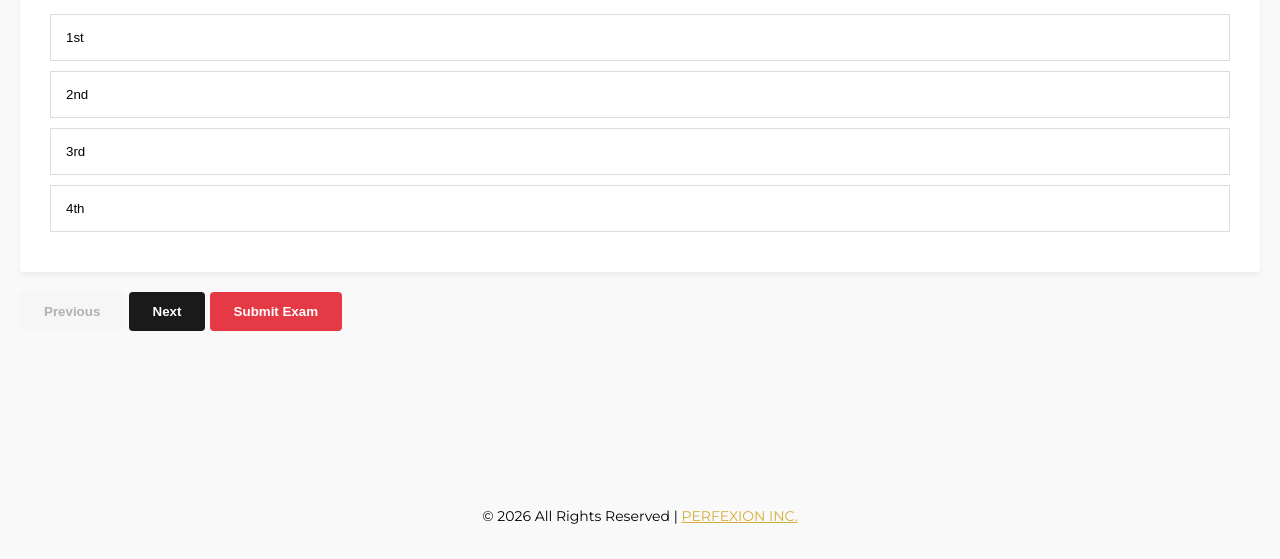
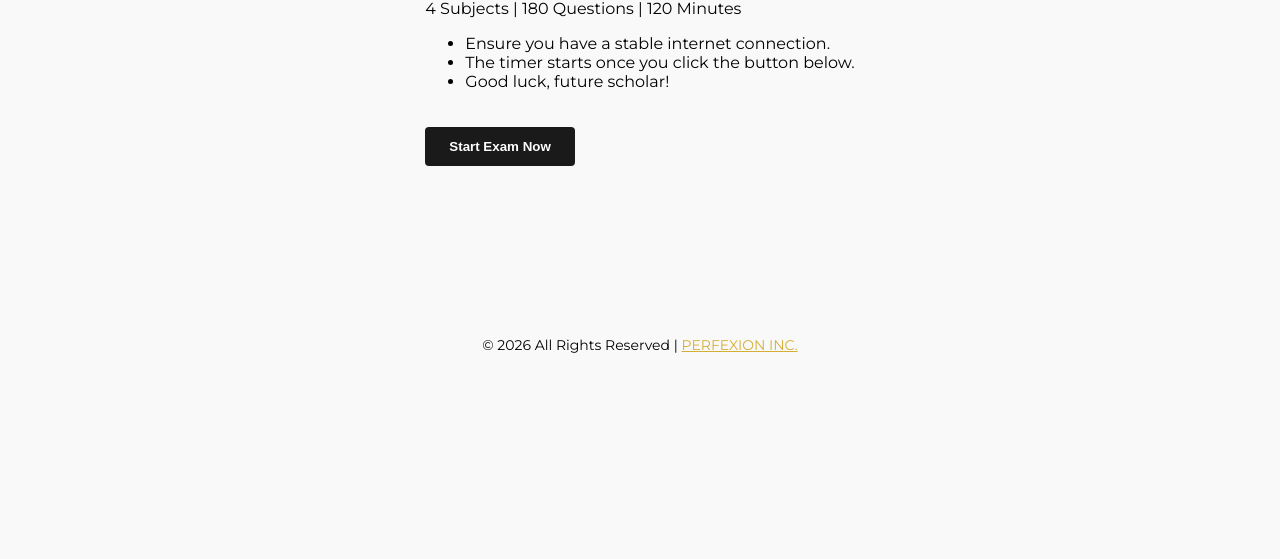
Before and after one commit to PERFEXION17/jamb-mock-exam, a plain HTML site: page index.html in a window 1280 px wide. Shown: the part 258-817 px from the top of the page. Drawn offline with Linux system fonts and the light colour scheme.

Commit message:
feat: add start screen

```diff
--- a/index.html
+++ b/index.html
@@ -5,10 +5,28 @@
     <meta name="viewport" content="width=device-width, initial-scale=1.0" />
     <title>JAMB Mock Simulation| 2026</title>
     <link rel="stylesheet" href="styles.css" />
-    <script async src="https://pagead2.googlesyndication.com/pagead/js/adsbygoogle.js?client=ca-pub-8054586171745918"
-     crossorigin="anonymous"></script>
+    <script
+      async
+      src="https://pagead2.googlesyndication.com/pagead/js/adsbygoogle.js?client=ca-pub-8054586171745918"
+      crossorigin="anonymous"
+    ></script>
   </head>
+
   <body class="exam-body">
+    <div id="start-screen" class="overlay">
+      <div class="start-card">
+        <h1>JAMB 2026 Mock Exam</h1>
+        <p>4 Subjects | 180 Questions | 120 Minutes</p>
+        <ul class="instructions">
+          <li>Ensure you have a stable internet connection.</li>
+          <li>The timer starts once you click the button below.</li>
+          <li>Good luck, future scholar!</li>
+        </ul>
+        <button id="begin-btn" class="btn btn--primary">Start Exam Now</button>
+      </div>
+    </div>
+
+    <div id="main-exam-container" style="display: none">
       <header class="header">
         <h1 class="header__title">JAMB CBT Simulation</h1>
         <div class="timer" id="timer">Time Left: 02:00:00</div>
@@ -39,7 +57,17 @@
           <button class="btn btn--danger" id="submit-btn">Submit Exam</button>
         </footer>
       </main>
-    <div class="credit"><p>&copy; 2026 All Rights Reserved | <a href="https://wa.me/2348100334346?text=Hello,%20Mr.%20Achusim%20Chibuike%20Joseph" target="_blank">PERFEXION INC.</a></p></div>
+    </div>
+    <div class="credit">
+      <p>
+        &copy; 2026 All Rights Reserved |
+        <a
+          href="https://wa.me/2348100334346?text=Hello,%20Mr.%20Achusim%20Chibuike%20Joseph"
+          target="_blank"
+          >PERFEXION INC.</a
+        >
+      </p>
+    </div>
 
     <script src="script.js"></script>
   </body>
--- a/script.js
+++ b/script.js
@@ -930,7 +930,7 @@ let userAnswers = {
   english: Array(60).fill(null),
   biology: Array(40).fill(null),
   physics: Array(40).fill(null),
-  chemistry: Array(40).fill(null)
+  chemistry: Array(40).fill(null),
 };
 
 // DOM Elements
@@ -1003,7 +1003,7 @@ function switchSubject(subject) {
   currentSubject = subject;
   currentIdx = 0;
 
-  navButtons.forEach(btn => {
+  navButtons.forEach((btn) => {
     btn.classList.toggle("active", btn.dataset.subject === subject);
   });
 
@@ -1037,6 +1037,7 @@ function submitExam() {
       </div>
     </div>
   `;
+  (adsbygoogle = window.adsbygoogle || []).push({});
 }
 
 function showReview() {
@@ -1076,7 +1077,7 @@ function showReview() {
 // ----------------------------------------
 
 // Event Listeners
-navButtons.forEach(btn => {
+navButtons.forEach((btn) => {
   btn.onclick = () => switchSubject(btn.dataset.subject);
 });
 
@@ -1100,6 +1101,18 @@ submitBtn.onclick = () => {
   }
 };
 
-// Initialise
-startTimer();
-renderQuestion();
+const startScreen = document.getElementById("start-screen");
+const mainContainer = document.getElementById("main-exam-container");
+const beginBtn = document.getElementById("begin-btn");
+
+beginBtn.onclick = () => {
+  // 1. Hide Start Screen
+  startScreen.style.display = "none";
+
+  // 2. Show Exam
+  mainContainer.style.display = "block";
+
+  // 3. Start Logic
+  startTimer();
+  renderQuestion();
+};
--- a/styles.css
+++ b/styles.css
@@ -19,6 +19,18 @@ body {
 
 main {
   min-height: 70vh;
+}
+
+.overlay{
+  min-height: 70vh;
+  display: flex;
+  justify-content: center;
+  align-items: center;
+  gap: 20px;
+}
+
+.start-card button{
+  margin-top: 20px;
 }
 
 .header {
```
Lines whose indentation alone changed are shown as unchanged.
